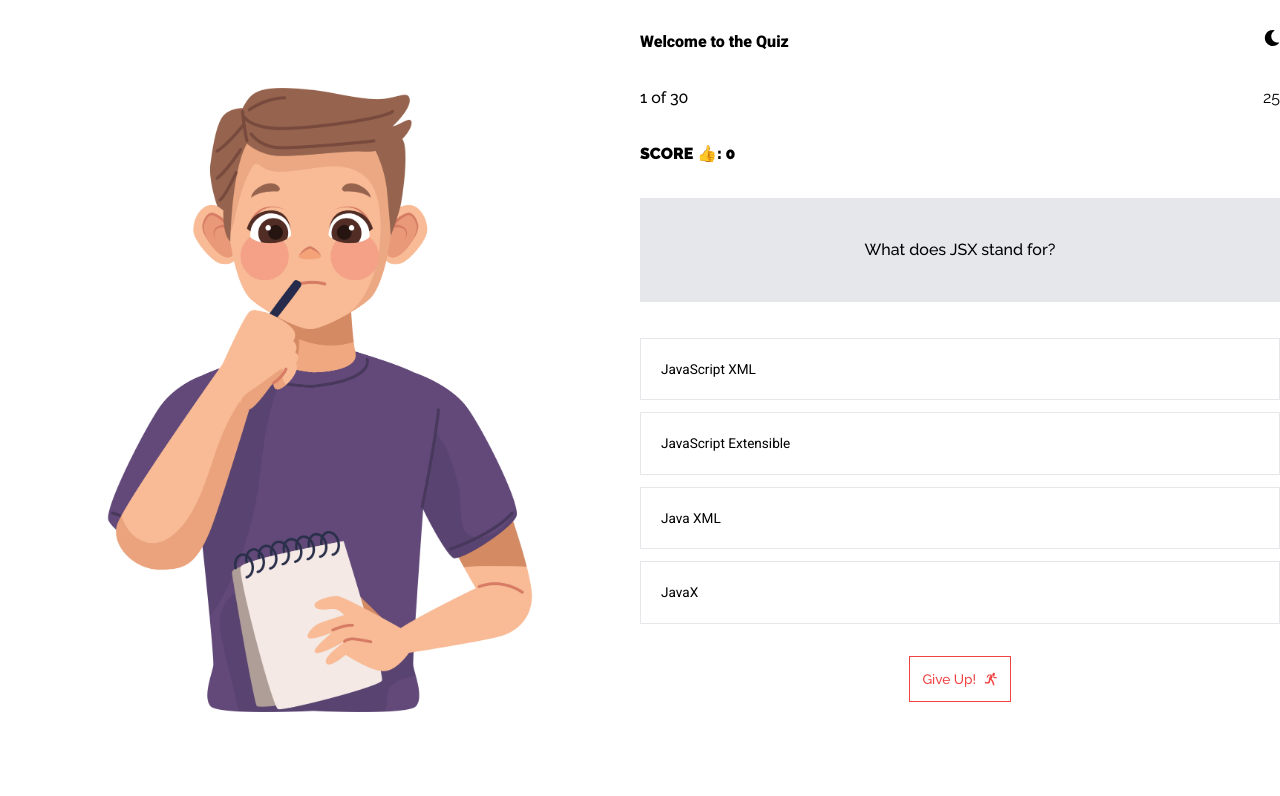
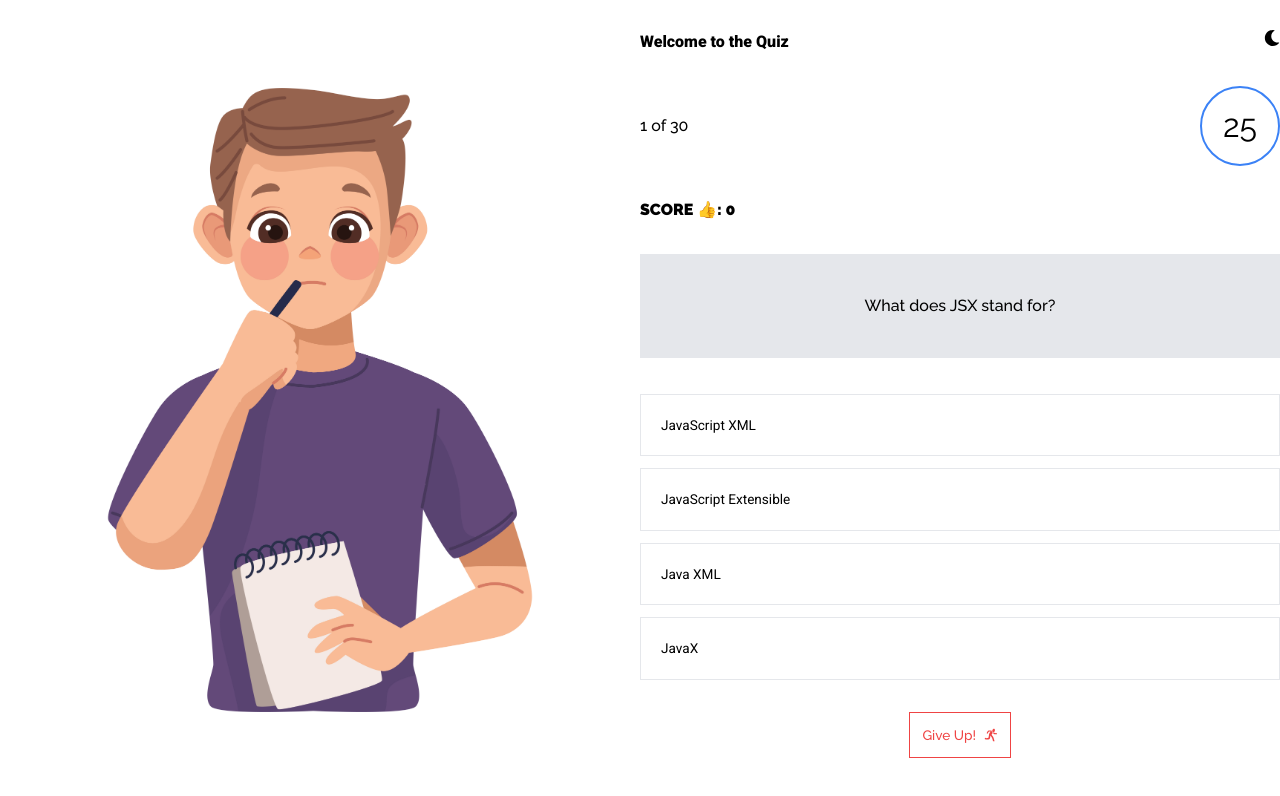
Before and after one commit to vader2k/Quiz-app, a React (Vite) app: page /quiz in a window 1280 px wide. Shown: the top 796 px of the page. Built offline with nearby package versions, Linux system fonts and the light colour scheme.

Commit message:
minor design added to timer

```diff
--- a/src/pages/Quiz.jsx
+++ b/src/pages/Quiz.jsx
@@ -107,7 +107,12 @@ const Quiz = () => {
 
         <div className="flex items-center justify-between">
           <div className="font-medium">{questionNumber} of {numberOfQuestions}</div>
-          <Timer  questionNumber={questionNumber} onTimerEnd={handleTimerEnd}/>
+          <div className="text-[2rem] border-2 rounded-full h-[80px] w-[80px] border-blue-500  flex items-center justify-center">
+            <Timer
+              questionNumber={questionNumber}
+              onTimerEnd={handleTimerEnd}
+            />
+          </div>
         </div>
         <div>
           <h1 className="font-bold">SCORE 👍: <span>{score}</span></h1>
```
